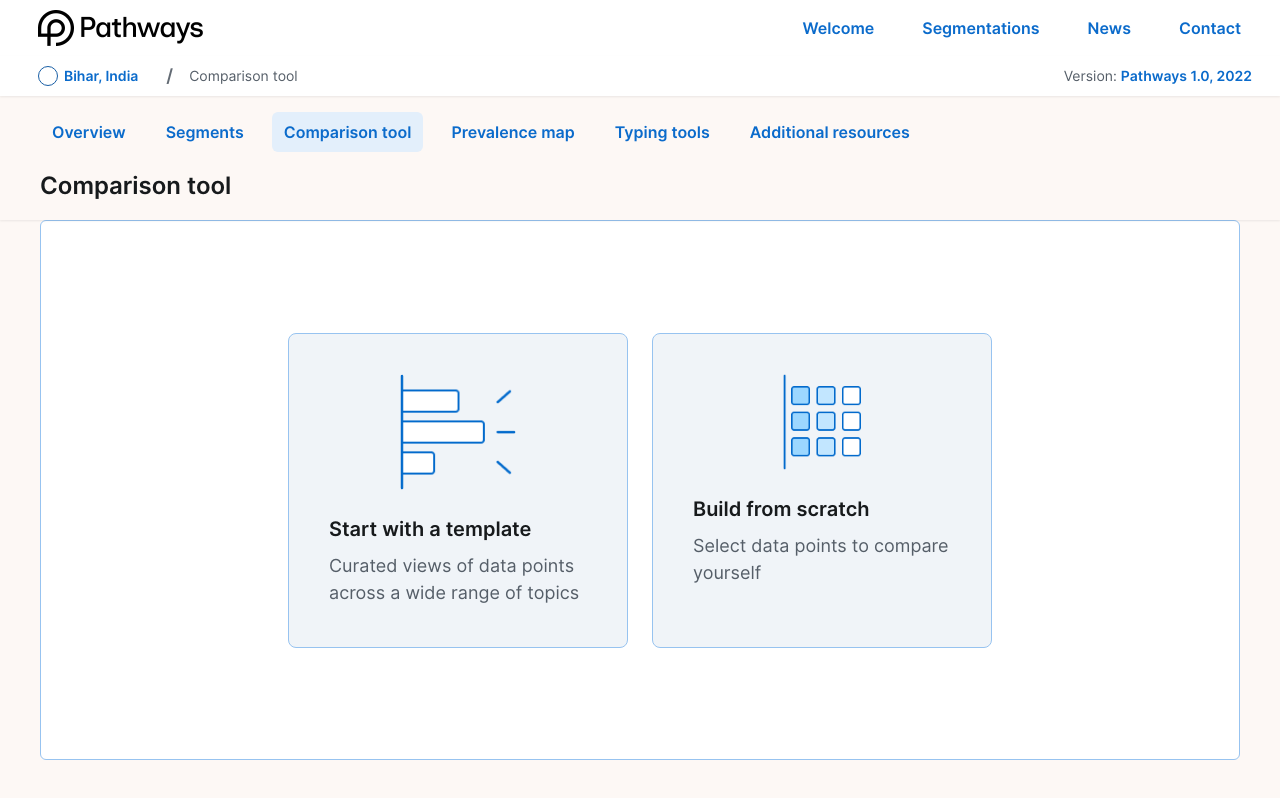
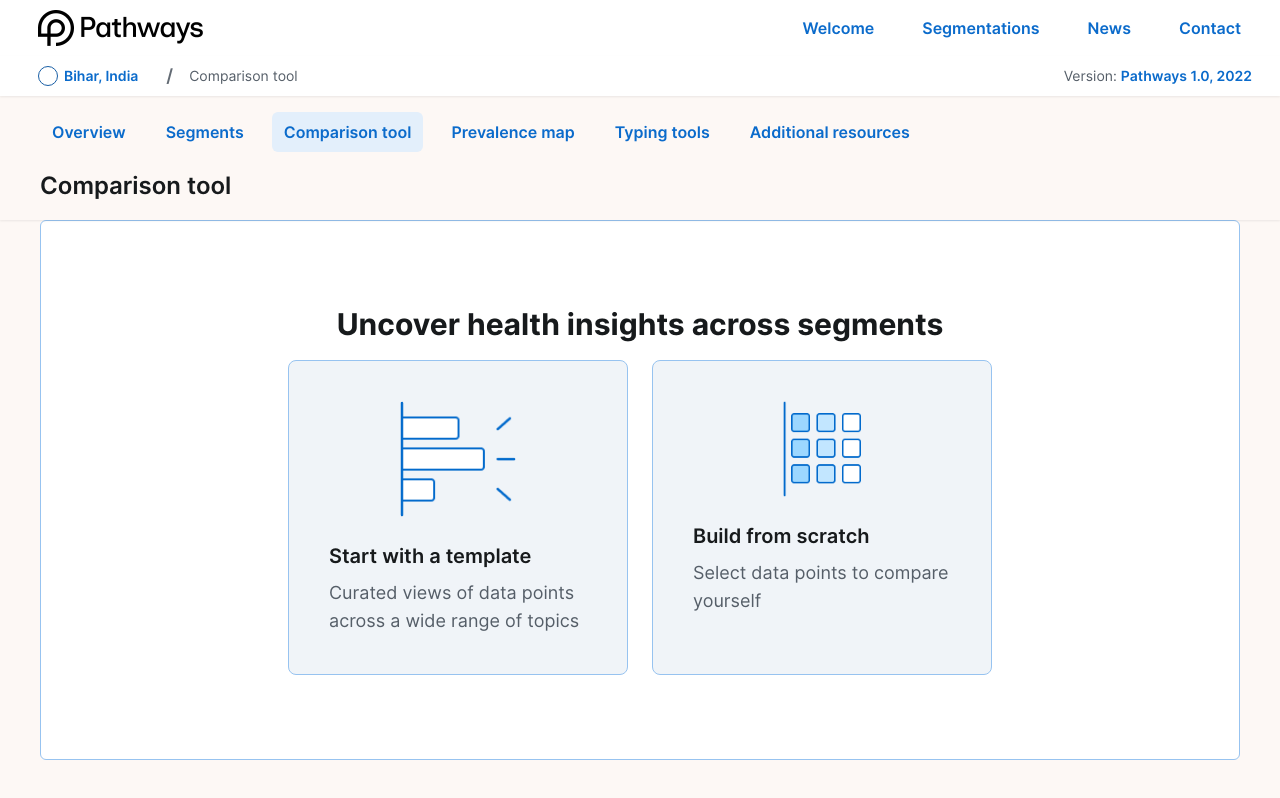
Before and after one commit to cduffy2/pw-comparison-view-add-data, a React (Vite) app: page / in a window 1280 px wide. Built offline with nearby package versions, Linux system fonts and the light colour scheme.

Commit message:
added heading text

```diff
--- a/src/EmptyState.jsx
+++ b/src/EmptyState.jsx
@@ -105,8 +105,15 @@ export default function EmptyState({ onOpenModal, onOpenTemplateModal }) {
       <div className="basis-0 box-border content-stretch flex flex-col grow items-start min-h-px min-w-px overflow-clip pb-[40px] pt-0 px-[40px] relative shrink-0 w-full z-[1]">
         <div className="basis-0 bg-white border border-[#97c3f0] border-solid box-border content-stretch flex flex-col gap-[16px] grow items-center justify-center min-h-px min-w-px p-[40px] relative rounded-[6px] shrink-0 w-full">
 
-          {/* Two Card Layout */}
-          <div className="flex gap-[24px] items-start">
+          {/* Title and Cards Container */}
+          <div className="content-stretch flex flex-col gap-[16px] items-center relative shrink-0">
+            {/* Title */}
+            <p className="font-['Inter'] font-bold leading-[1.33] text-[#171a1c] text-[30px] text-center">
+              Uncover health insights across segments
+            </p>
+
+            {/* Two Card Layout */}
+            <div className="flex gap-[24px] items-start">
             {/* Left Card - Start with a template */}
             <div
               onClick={onOpenTemplateModal}
@@ -139,6 +146,7 @@ export default function EmptyState({ onOpenModal, onOpenTemplateModal }) {
               </div>
             </div>
           </div>
+          </div>
 
         </div>
       </div>
```
